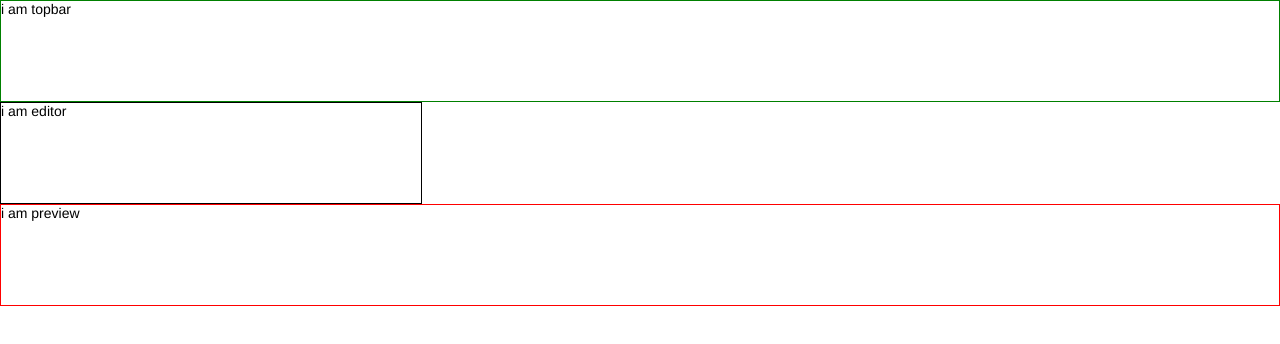
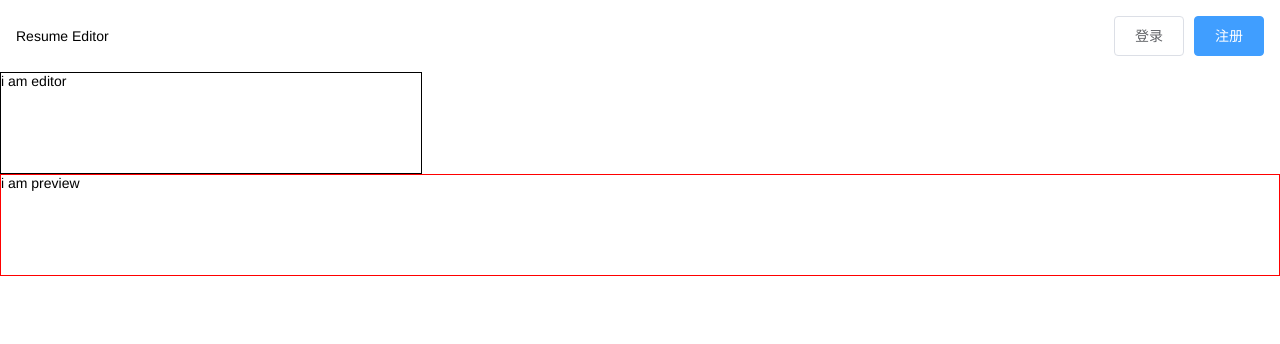
Before and after one commit to wfwuestc/resume-editor, a Vue app: page / in a window 1280 px wide. Shown: the top 344 px of the page. Built offline with nearby package versions, Linux system fonts and the light colour scheme.

Commit message:
添加 element 便标签

```diff
--- a/package.json
+++ b/package.json
@@ -10,6 +10,7 @@
     "build": "node build/build.js"
   },
   "dependencies": {
+    "element-ui": "^2.0.5",
     "fonts.css": "^1.5.0",
     "normalize.css": "^7.0.0",
     "vue": "^2.5.2"
--- a/src/components/Topbar.vue
+++ b/src/components/Topbar.vue
@@ -1,12 +1,21 @@
 <template>
-	<div id="topbar">
-		i am topbar
-	</div>
+  <div id="topbar">
+    <div class="logo">
+      Resume Editor
+    </div>
+    <div class="action">
+      <el-button>登录</el-button>
+      <el-button type="primary">注册</el-button>
+    </div>
+  </div>
 </template>
-<style>
-	#topbar {
-		border: 1px solid green;
-		min-height: 100px;
+<style lang="scss">
+  #topbar {
+    padding: 16px;
+    display: flex;
+    flex-direction: row;
+    justify-content: space-between;
+    align-items: center;
 
-	}
+  }
 </style>
--- a/src/main.js
+++ b/src/main.js
@@ -4,7 +4,10 @@ import Vue from 'vue'
 import App from './App'
 import 'normalize.css'
 import './assets/reset.scss'
+import ElementUI from 'element-ui'
+import 'element-ui/lib/theme-chalk/index.css'
 
+Vue.use(ElementUI)
 Vue.config.productionTip = false
 
 /* eslint-disable no-new */
```
